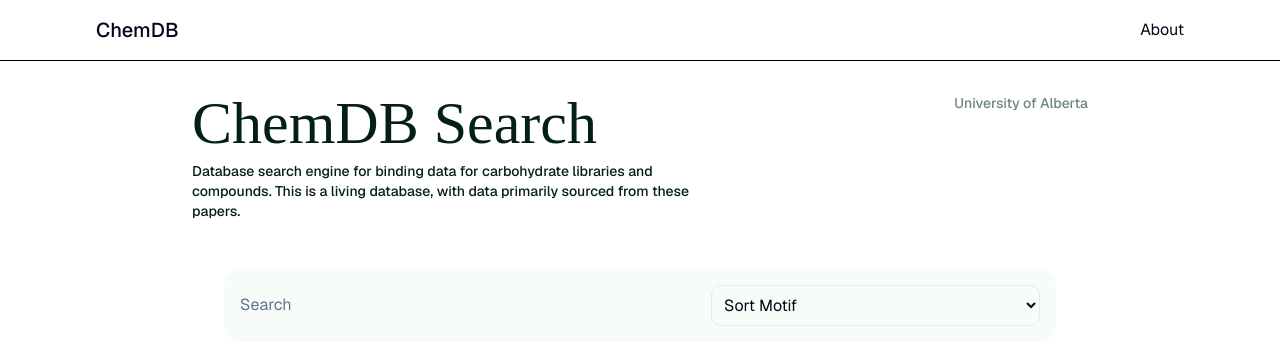
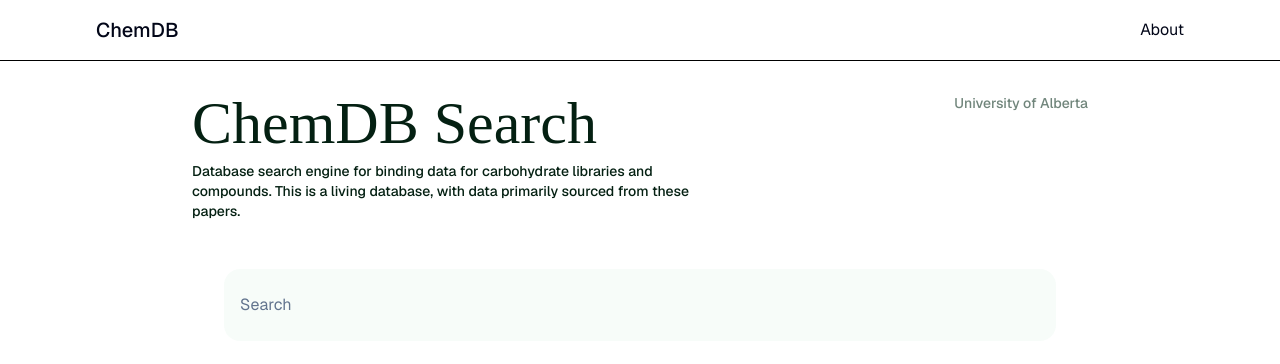
Before and after one commit to sammkoi/LectIQ, a Next.js app: page / in a window 1280 px wide. Shown: the top 364 px of the page. Built offline with nearby package versions, Linux system fonts and the light colour scheme; a web font is replaced by a local one.

Commit message:
search bar update

```diff
--- a/src/app/components/SearchBar.jsx
+++ b/src/app/components/SearchBar.jsx
@@ -19,7 +19,7 @@
       onSubmit={handleSubmit}
       className="flex flex-col"
     >
-      <div className="flex flex-row items-start search p-4 gap-2 rounded-2xl focus-within:shadow-sm">
+      <div className="flex flex-row items-center search p-4 gap-2 rounded-2xl focus-within:shadow-sm">
         <input
           type="text"
           className="flex-1 bg-transparent outline-none text-base placeholder:text-muted-foreground pt-2 pb-2"
@@ -27,10 +27,10 @@
           value={query}
           onChange={(e) => setQuery(e.target.value)}
         />
-        <SortSelection />
+        {/* <SortSelection /> */}
         {/* <button
           type="submit"
-          className="ml-2 rounded-xl bg-primary px-3 py-2 text-white hover:bg-primary/90 transition"
+          className="ml-2 rounded-xl px-3 py-2 hover:text-white hover:bg-primary/90 transition"
         >
           <Send size={18} />
         </button> */}
--- a/src/app/page.js
+++ b/src/app/page.js
@@ -1,6 +1,8 @@
 import Image from "next/image";
 import { Search } from 'lucide-react';
 import SearchBar from "./components/SearchBar";
+
+export const host = `http://localhost:8000/api`; // TODO: change to env variable
 
 function Head() {
   return (
@@ -22,7 +24,10 @@
   );
 }
 
-export default function Home() {
+export default async function Home() {
+  const data = await fetch(`${host}/lectins`).then((res) => res.json());
+  const lectins = data.lectins;
+
   return (
     <>
     <div className="hidden md:flex flex-col w-full">
```
